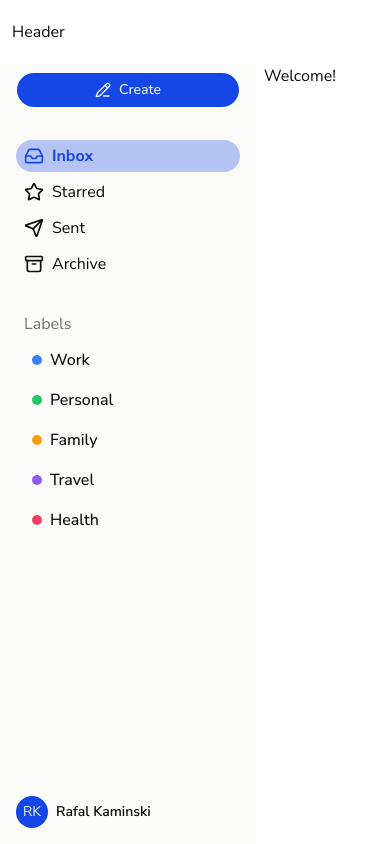
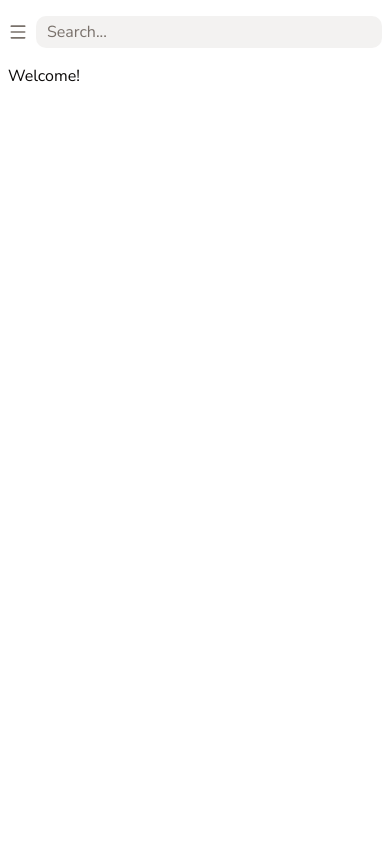
Before and after one commit to rafal-kaminski-columbus/instant-calendar, a Next.js app: page / in a window 390 px wide. Built offline with nearby package versions, Linux system fonts and the light colour scheme.

Commit message:
feat: started working on header and layout

```diff
--- a/src/app/globals.css
+++ b/src/app/globals.css
@@ -3,6 +3,16 @@
 @import "shadcn/tailwind.css";
 
 @custom-variant dark (&:is(.dark *));
+
+@theme {
+  --breakpoint-*: initial;
+  --breakpoint-xs: 384px;
+  --breakpoint-sm: 576px;
+  --breakpoint-md: 768px;
+  --breakpoint-lg: 992px;
+  --breakpoint-xl: 1152px;
+  --breakpoint-xxl: 1536px;
+}
 
 @theme inline {
   --font-heading: var(--font-sans);
--- a/src/app/layout.tsx
+++ b/src/app/layout.tsx
@@ -39,8 +39,10 @@ export default function RootLayout({ children }: LayoutProps<"/">) {
       <body className="flex h-dvh flex-col">
         <Header />
         <main className="flex gap-2 flex-1 bg-background">
-          <Sidebar />
-          {children}
+          <div className="md:flex hidden">
+            <Sidebar />
+          </div>
+          <div className="px-2">{children}</div>
         </main>
       </body>
     </html>
--- /dev/null
+++ b/src/components/molecules/SearchBar.tsx
@@ -0,0 +1,25 @@
+"use client";
+import { useId } from "react";
+import { Input } from "../ui/input";
+
+export function SearchBar() {
+  const id = useId();
+
+  return (
+    <search className="w-full">
+      <form onSubmit={(e) => e.preventDefault()}>
+        <label className="sr-only" htmlFor={id}>
+          Search Mail
+        </label>
+        <Input
+          autoComplete="off"
+          id={id}
+          type="search"
+          placeholder="Search..."
+          className="flex-1 md:max-w-150 rounded-lg"
+          name="query"
+        />
+      </form>
+    </search>
+  );
+}
--- a/src/components/organisms/Header/Header.tsx
+++ b/src/components/organisms/Header/Header.tsx
@@ -1,7 +1,31 @@
+import { Menu } from "lucide-react";
+import { SearchBar } from "@/components/molecules/SearchBar";
+import {
+  Sheet,
+  SheetContent,
+  SheetHeader,
+  SheetTrigger,
+} from "@/components/ui/sheet";
+import { Sidebar } from "../Sidebar/Sidebar";
+
 export function Header() {
   return (
-    <header className="flex h-16 shrink-0 items-center gap-2 px-3 sm:px-4 md:gap-3">
-      <h1>Header</h1>
+    <header className="flex h-16 items-center gap-2 px-2">
+      <div className="min-w-64 flex-1 hidden md:flex">
+        <h1>COLUMBUS THE GREAT MAIL</h1>
+      </div>
+      <div className="flex-1 md:hidden flex items-center">
+        <Sheet>
+          <SheetTrigger>
+            <Menu size={20} className="text-muted-foreground" />
+          </SheetTrigger>
+          <SheetContent side="left" className="max-w-64!">
+            <SheetHeader>Columbus the great Mail</SheetHeader>
+            <Sidebar />
+          </SheetContent>
+        </Sheet>
+      </div>
+      <SearchBar />
     </header>
   );
 }
--- a/src/components/organisms/Sidebar/Sidebar.tsx
+++ b/src/components/organisms/Sidebar/Sidebar.tsx
@@ -38,7 +38,7 @@ export function Sidebar() {
   const activeRoute = tabs.find((tab) => tab.href === pathName);
 
   return (
-    <aside className="w-64 flex flex-col justify-between min-h-full bg-sidebar p-4 pt-2">
+    <aside className="sm:w-64 flex flex-col justify-between min-h-full bg-sidebar sm:p-4 sm:pt-2 p-3 pt-0">
       <article className="flex flex-col gap-8">
         <Button className="flex gap-2 w-full" size="lg">
           <PencilLine />
--- /dev/null
+++ b/src/components/ui/input.tsx
@@ -0,0 +1,19 @@
+import { Input as InputPrimitive } from "@base-ui/react/input";
+import { cn } from "cn";
+import type * as React from "react";
+
+function Input({ className, type, ...props }: React.ComponentProps<"input">) {
+  return (
+    <InputPrimitive
+      type={type}
+      data-slot="input"
+      className={cn(
+        "h-8 w-full min-w-0 rounded-2xl border border-transparent bg-input/50 px-2.5 py-1 text-base transition-[color,box-shadow] duration-200 outline-none file:inline-flex file:h-6 file:border-0 file:bg-transparent file:text-sm file:font-medium file:text-foreground placeholder:text-muted-foreground focus-visible:border-ring focus-visible:ring-3 focus-visible:ring-ring/30 disabled:pointer-events-none disabled:cursor-not-allowed disabled:opacity-50 aria-invalid:border-destructive aria-invalid:ring-3 aria-invalid:ring-destructive/20 md:text-sm dark:aria-invalid:border-destructive/50 dark:aria-invalid:ring-destructive/40",
+        className,
+      )}
+      {...props}
+    />
+  );
+}
+
+export { Input };
--- /dev/null
+++ b/src/components/ui/sheet.tsx
@@ -0,0 +1,136 @@
+"use client";
+
+import { Dialog as SheetPrimitive } from "@base-ui/react/dialog";
+import { cn } from "cn";
+import { XIcon } from "lucide-react";
+import type * as React from "react";
+import { Button } from "@/components/ui/button";
+
+function Sheet({ ...props }: SheetPrimitive.Root.Props) {
+  return <SheetPrimitive.Root data-slot="sheet" {...props} />;
+}
+
+function SheetTrigger({ ...props }: SheetPrimitive.Trigger.Props) {
+  return <SheetPrimitive.Trigger data-slot="sheet-trigger" {...props} />;
+}
+
+function SheetClose({ ...props }: SheetPrimitive.Close.Props) {
+  return <SheetPrimitive.Close data-slot="sheet-close" {...props} />;
+}
+
+function SheetPortal({ ...props }: SheetPrimitive.Portal.Props) {
+  return <SheetPrimitive.Portal data-slot="sheet-portal" {...props} />;
+}
+
+function SheetOverlay({ className, ...props }: SheetPrimitive.Backdrop.Props) {
+  return (
+    <SheetPrimitive.Backdrop
+      data-slot="sheet-overlay"
+      className={cn(
+        "fixed inset-0 z-50 bg-black/30 transition-opacity duration-150 data-ending-style:opacity-0 data-starting-style:opacity-0 supports-backdrop-filter:backdrop-blur-sm",
+        className,
+      )}
+      {...props}
+    />
+  );
+}
+
+function SheetContent({
+  className,
+  children,
+  side = "right",
+  showCloseButton = true,
+  ...props
+}: SheetPrimitive.Popup.Props & {
+  side?: "top" | "right" | "bottom" | "left";
+  showCloseButton?: boolean;
+}) {
+  return (
+    <SheetPortal>
+      <SheetOverlay />
+      <SheetPrimitive.Popup
+        data-slot="sheet-content"
+        data-side={side}
+        className={cn(
+          "fixed z-50 flex flex-col bg-popover bg-clip-padding text-sm text-popover-foreground shadow-xl transition duration-200 ease-in-out data-ending-style:opacity-0 data-starting-style:opacity-0 data-[side=bottom]:inset-x-0 data-[side=bottom]:bottom-0 data-[side=bottom]:h-auto data-[side=bottom]:border-t data-[side=bottom]:data-ending-style:translate-y-[2.5rem] data-[side=bottom]:data-starting-style:translate-y-[2.5rem] data-[side=left]:inset-y-0 data-[side=left]:left-0 data-[side=left]:h-full data-[side=left]:w-3/4 data-[side=left]:border-r data-[side=left]:data-ending-style:translate-x-[-2.5rem] data-[side=left]:data-starting-style:translate-x-[-2.5rem] data-[side=right]:inset-y-0 data-[side=right]:right-0 data-[side=right]:h-full data-[side=right]:w-3/4 data-[side=right]:border-l data-[side=right]:data-ending-style:translate-x-[2.5rem] data-[side=right]:data-starting-style:translate-x-[2.5rem] data-[side=top]:inset-x-0 data-[side=top]:top-0 data-[side=top]:h-auto data-[side=top]:border-b data-[side=top]:data-ending-style:translate-y-[-2.5rem] data-[side=top]:data-starting-style:translate-y-[-2.5rem] data-[side=left]:sm:max-w-sm data-[side=right]:sm:max-w-sm",
+          className,
+        )}
+        {...props}
+      >
+        {children}
+        {showCloseButton && (
+          <SheetPrimitive.Close
+            data-slot="sheet-close"
+            render={
+              <Button
+                variant="ghost"
+                className="absolute top-4 right-4 bg-secondary"
+                size="icon-sm"
+              />
+            }
+          >
+            <XIcon />
+            <span className="sr-only">Close</span>
+          </SheetPrimitive.Close>
+        )}
+      </SheetPrimitive.Popup>
+    </SheetPortal>
+  );
+}
+
+function SheetHeader({ className, ...props }: React.ComponentProps<"div">) {
+  return (
+    <div
+      data-slot="sheet-header"
+      className={cn("flex flex-col gap-1.5 p-6", className)}
+      {...props}
+    />
+  );
+}
+
+function SheetFooter({ className, ...props }: React.ComponentProps<"div">) {
+  return (
+    <div
+      data-slot="sheet-footer"
+      className={cn("mt-auto flex flex-col gap-2 p-6", className)}
+      {...props}
+    />
+  );
+}
+
+function SheetTitle({ className, ...props }: SheetPrimitive.Title.Props) {
+  return (
+    <SheetPrimitive.Title
+      data-slot="sheet-title"
+      className={cn(
+        "font-heading text-base font-medium text-foreground",
+        className,
+      )}
+      {...props}
+    />
+  );
+}
+
+function SheetDescription({
+  className,
+  ...props
+}: SheetPrimitive.Description.Props) {
+  return (
+    <SheetPrimitive.Description
+      data-slot="sheet-description"
+      className={cn("text-sm text-muted-foreground", className)}
+      {...props}
+    />
+  );
+}
+
+export {
+  Sheet,
+  SheetTrigger,
+  SheetClose,
+  SheetContent,
+  SheetHeader,
+  SheetFooter,
+  SheetTitle,
+  SheetDescription,
+};
```
